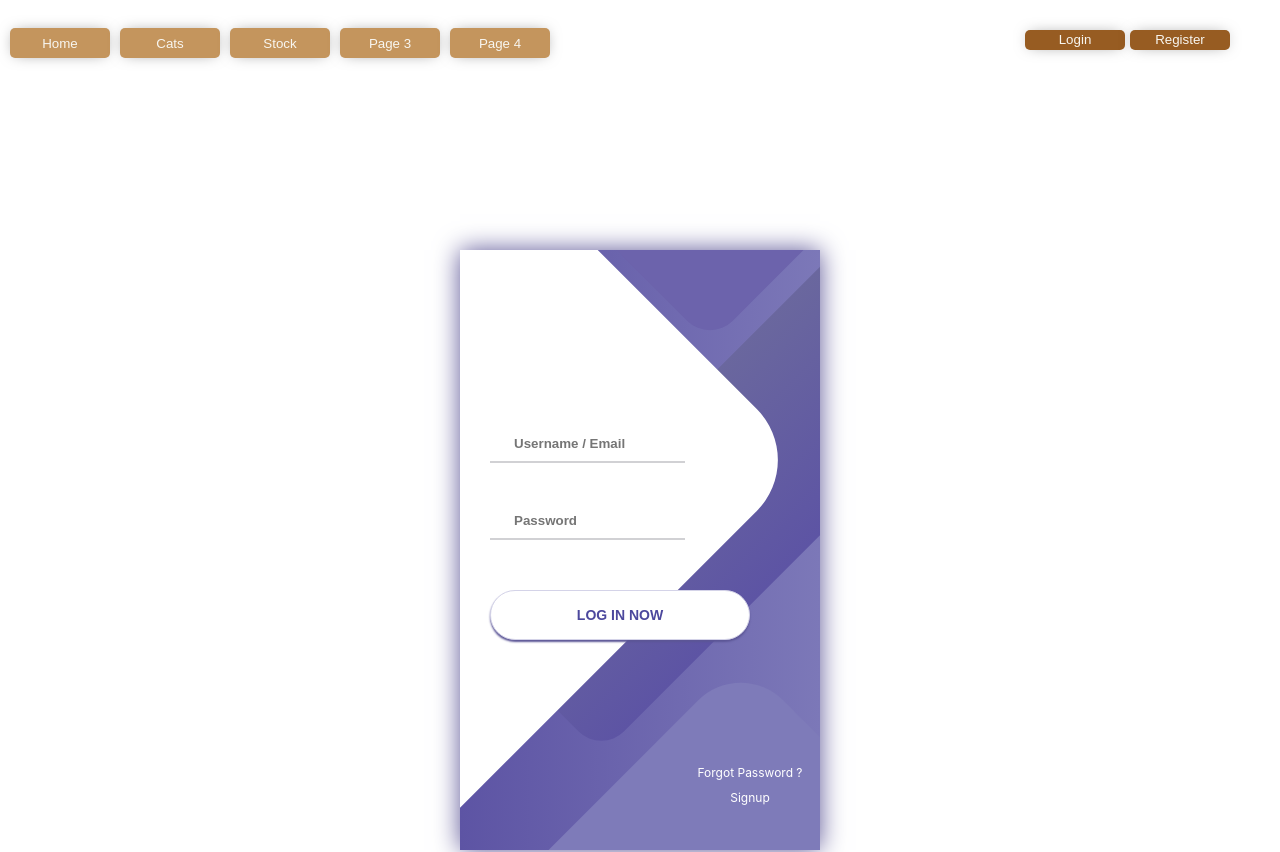
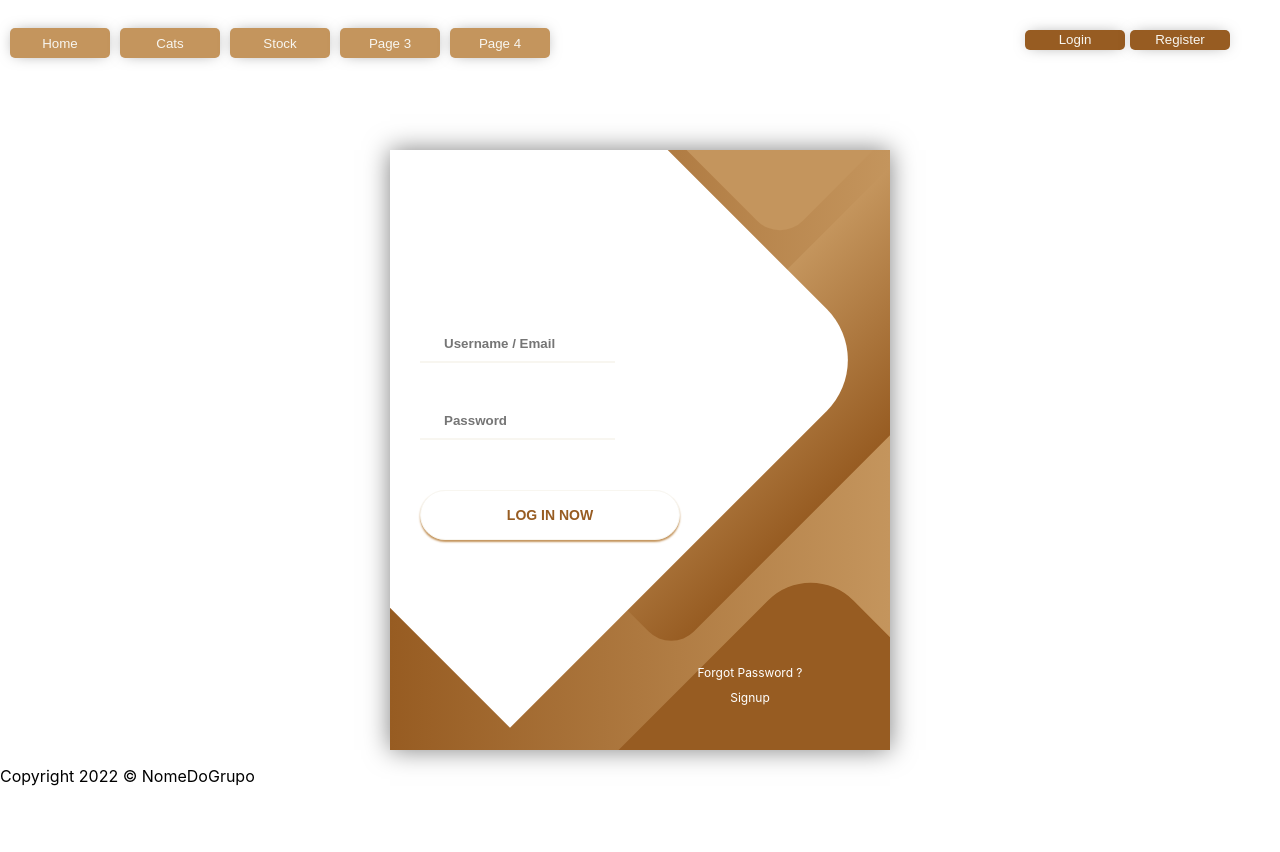
Before and after one commit to MauroSerrano-dev/MyCattery, a Next.js app: page /login in a window 1280 px wide. Shown: the top 852 px of the page. Built offline with nearby package versions, Linux system fonts and the light colour scheme.

Commit message:
alterações css

```diff
--- a/styles/globals.css
+++ b/styles/globals.css
@@ -102,6 +102,7 @@ a {
   height: 20px;
   background-color: #975C22;
   color: #F8F6F0;
+  cursor: pointer;
   border: none;
   border-radius: 5px;
   transition-duration: 400ms;
@@ -116,25 +117,32 @@ a {
   color: #F8F6F0;
   transition-duration: 400ms;
 }
+
+
 .isLoggedIn button{
   width: 100px;
-  height: 30px;
-  background-color: transparent;
-  border: 3px solid white;
+  height: 20px;
+  background-color: #975C22;
+  border: none;
+  color: #F8F6F0;
   border-radius: 5px;
+  transition-duration: 400ms;
+  -webkit-box-shadow: 0px 0px 15px -5px rgba(0, 0, 0, 0.5);
+    box-shadow: 0px 0px 15px -5px rgba(0, 0, 0, 0.5);
 }
 
 .isLoggedIn button:hover{
   width: 100px;
   height: 30px;
-  background-color: darkred;
+  color: #F8F6F0;
+  background-color: #975C22;
+  transition-duration: 400ms;
 }
 .isLoggedIn button:disabled{
   width: 100px;
-  height: 30px;
+  height: 20px;
   background-color: transparent;
-  border: 2px solid darkgoldenrod;
-  color: white;
+  color: #975C22;
 }
 
 /* ------------END-------------- */
@@ -146,15 +154,15 @@ a {
 	display: flex;
 	align-items: center;
 	justify-content: center;
-	min-height: 100vh;
+
 }
 
 .screen {
-	background: linear-gradient(90deg, #5D54A4, #7C78B8);
+	background: linear-gradient(90deg, #975C22, #C4955D);
 	position: relative;
 	height: 600px;
-	width: 360px;
-	box-shadow: 0px 0px 24px #5C5696;
+	width: 500px;
+	box-shadow: 0px 0px 24px rgba(0, 0, 0, 0.5);
 }
 
 .screen__content {
@@ -191,7 +199,7 @@ a {
 .screen__background__shape2 {
 	height: 220px;
 	width: 220px;
-	background: #6C63AC;
+	background: #C4955D;
 	top: -172px;
 	right: 0;
 	border-radius: 32px;
@@ -200,7 +208,7 @@ a {
 .screen__background__shape3 {
 	height: 540px;
 	width: 190px;
-	background: linear-gradient(270deg, #5D54A4, #6A679E);
+	background: linear-gradient(270deg, #975C22, #C4955D);
 	top: -24px;
 	right: 0;
 	border-radius: 32px;
@@ -209,7 +217,7 @@ a {
 .screen__background__shape4 {
 	height: 400px;
 	width: 200px;
-	background: #7E7BB9;
+	background: #975C22;
 	top: 420px;
 	right: 50px;
 	border-radius: 60px;
@@ -229,26 +237,26 @@ a {
 .login__icon {
 	position: absolute;
 	top: 30px;
-	color: #7875B5;
+	color: #975C22;
 }
 
 .login__input {
 	border: none;
-	border-bottom: 2px solid #D1D1D4;
+	border-bottom: 2px solid #F8F6F0;
 	background: none;
 	padding: 10px;
 	padding-left: 24px;
 	font-weight: 700;
 	width: 75%;
 	transition: .2s;
-  color: #5D54A4;
+    color: #975C22;
 }
 
 .login__input:active,
 .login__input:focus,
 .login__input:hover {
 	outline: none;
-	border-bottom-color: #6A679E;
+	border-bottom-color: #C4955D;
 }
 
 .login__submit {
@@ -257,14 +265,14 @@ a {
 	margin-top: 30px;
 	padding: 16px 20px;
 	border-radius: 26px;
-	border: 1px solid #D4D3E8;
+	border: 1px solid #F8F6F0;
 	text-transform: uppercase;
 	font-weight: 700;
 	display: flex;
 	align-items: center;
 	width: 100%;
-	color: #4C489D;
-	box-shadow: 0px 2px 2px #5C5696;
+	color: #975C22;
+	box-shadow: 0px 2px 2px #C4955D;
 	cursor: pointer;
 	transition: .2s;
 }
@@ -272,7 +280,7 @@ a {
 .login__submit:active,
 .login__submit:focus,
 .login__submit:hover {
-	border-color: #6A679E;
+	border-color: #975C22;
 	outline: none;
 }
 
@@ -326,6 +334,6 @@ a {
 }
 
 .links a:hover {
-  color: #5C5696;
+  color: #975C22;
 }
 /* ------------END-------------- */
```
